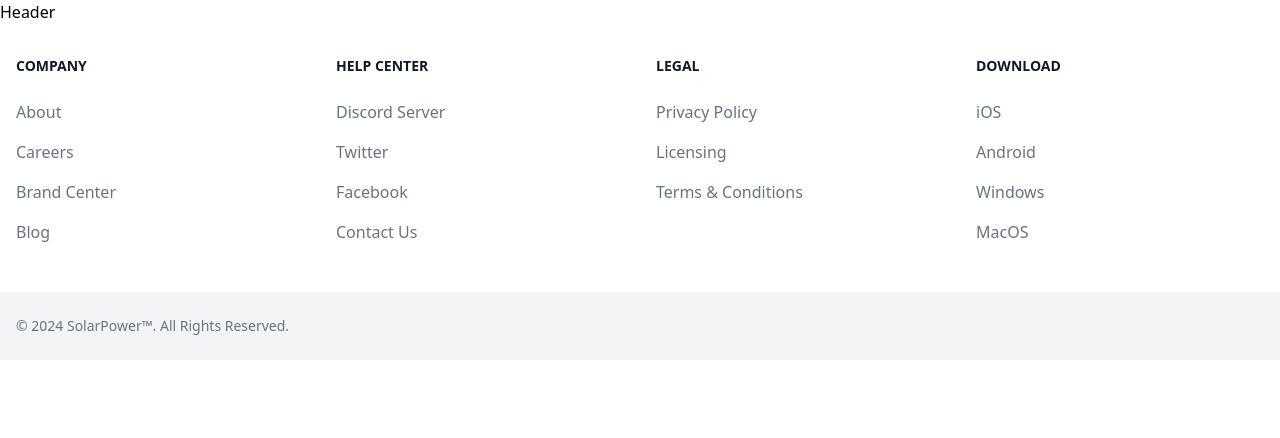
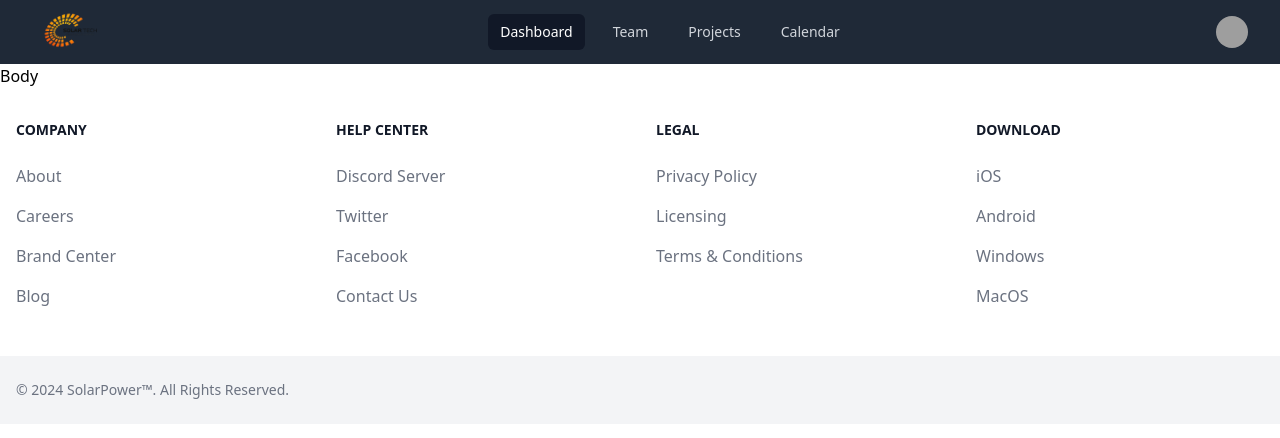
Before and after one commit to harsh6754/Solar-Power-Application, a React (Create React App) app in the folder client/: page /main in a window 1280 px wide. Shown: the top 438 px of the page. Built offline with nearby package versions, Linux system fonts and the light colour scheme; grey boxes are pictures that could not be loaded.

Commit message:
Header Integerate

```diff
--- a/client/package.json
+++ b/client/package.json
@@ -3,6 +3,7 @@
   "version": "0.1.0",
   "private": true,
   "dependencies": {
+    "@headlessui/react": "^2.1.10",
     "@heroicons/react": "^2.1.5",
     "@testing-library/jest-dom": "^5.17.0",
     "@testing-library/react": "^13.4.0",
--- a/client/src/component/Header.jsx
+++ b/client/src/component/Header.jsx
@@ -1,10 +1,123 @@
-import React from 'react'
-const Header = () => {
+import { Disclosure, Menu } from '@headlessui/react'
+import { Bars3Icon, BellIcon, XMarkIcon } from '@heroicons/react/24/outline'
+import Logo from '../Images/Solar.png'
+
+const navigation = [
+  { name: 'Dashboard', href: '#', current: true },
+  { name: 'Team', href: '#', current: false },
+  { name: 'Projects', href: '#', current: false },
+  { name: 'Calendar', href: '#', current: false },
+]
+
+function classNames(...classes) {
+  return classes.filter(Boolean).join(' ')
+}
+
+export default function Example() {
   return (
-    <div>
-    Header
-    </div>
+    <Disclosure as="nav" className="bg-gray-800 z-0">
+      <div className="mx-auto max-w-7xl px-2 sm:px-6 lg:px-8">
+        <div className="relative flex h-16 items-center justify-between">
+          {/* Logo aligned to the left */}
+          <div className="flex-shrink-0">
+            <img
+              alt="Your Company"
+              src={Logo}
+              className="h-20 w-auto"
+            />
+          </div>
+
+          {/* Centered navigation links */}
+          <div className="hidden sm:ml-6 sm:block flex-1">
+            <div className="flex justify-center space-x-4">
+              {navigation.map((item) => (
+                <a
+                  key={item.name}
+                  href={item.href}
+                  aria-current={item.current ? 'page' : undefined}
+                  className={classNames(
+                    item.current ? 'bg-gray-900 text-white' : 'text-gray-300 hover:bg-gray-700 hover:text-white',
+                    'rounded-md px-3 py-2 text-sm font-medium'
+                  )}
+                >
+                  {item.name}
+                </a>
+              ))}
+            </div>
+          </div>
+
+          {/* Profile dropdown on the right */}
+          <div className="flex items-center justify-end">
+
+
+            {/* Profile dropdown */}
+            <Menu as="div" className="relative ml-3">
+              <div>
+                <Menu.Button className="relative flex rounded-full bg-gray-800 text-sm focus:outline-none focus:ring-2 focus:ring-white focus:ring-offset-2 focus:ring-offset-gray-800">
+                  <span className="sr-only">Open user menu</span>
+                  <img
+                    alt="User"
+                    src="https://images.unsplash.com/photo-1472099645785-5658abf4ff4e?ixlib=rb-1.2.1&ixid=eyJhcHBfaWQiOjEyMDd9&auto=format&fit=facearea&facepad=2&w=256&h=256&q=80"
+                    className="h-8 w-8 rounded-full"
+                  />
+                </Menu.Button>
+              </div>
+              <Menu.Items className="absolute right-0 z-10 mt-2 w-48 origin-top-right rounded-md bg-white py-1 shadow-lg ring-1 ring-black ring-opacity-5 focus:outline-none">
+                <Menu.Item>
+                  {({ active }) => (
+                    <a
+                      href="#"
+                      className={classNames(active ? 'bg-gray-100' : '', 'block px-4 py-2 text-sm text-gray-700')}
+                    >
+                      Your Profile
+                    </a>
+                  )}
+                </Menu.Item>
+                <Menu.Item>
+                  {({ active }) => (
+                    <a
+                      href="#"
+                      className={classNames(active ? 'bg-gray-100' : '', 'block px-4 py-2 text-sm text-gray-700')}
+                    >
+                      Settings
+                    </a>
+                  )}
+                </Menu.Item>
+                <Menu.Item>
+                  {({ active }) => (
+                    <a
+                      href="#"
+                      className={classNames(active ? 'bg-gray-100' : '', 'block px-4 py-2 text-sm text-gray-700')}
+                    >
+                      Sign out
+                    </a>
+                  )}
+                </Menu.Item>
+              </Menu.Items>
+            </Menu>
+          </div>
+        </div>
+      </div>
+
+      {/* Mobile menu */}
+      <Disclosure.Panel className="sm:hidden">
+        <div className="space-y-1 px-2 pb-3 pt-2">
+          {navigation.map((item) => (
+            <Disclosure.Button
+              key={item.name}
+              as="a"
+              href={item.href}
+              aria-current={item.current ? 'page' : undefined}
+              className={classNames(
+                item.current ? 'bg-gray-900 text-white' : 'text-gray-300 hover:bg-gray-700 hover:text-white',
+                'block rounded-md px-3 py-2 text-base font-medium'
+              )}
+            >
+              {item.name}
+            </Disclosure.Button>
+          ))}
+        </div>
+      </Disclosure.Panel>
+    </Disclosure>
   )
 }
-
-export default Header
--- a/client/src/pages/Homepages.jsx
+++ b/client/src/pages/Homepages.jsx
@@ -9,7 +9,7 @@ const Homepage = () => {
         <Header />
       </div>
       <div>
-
+      Body
       </div>
       <div className='flex flex-col min-h-screen'>
         <Footer />
```
Also changed, not shown: 1 other file (tests, documents, lock files or other folders).
